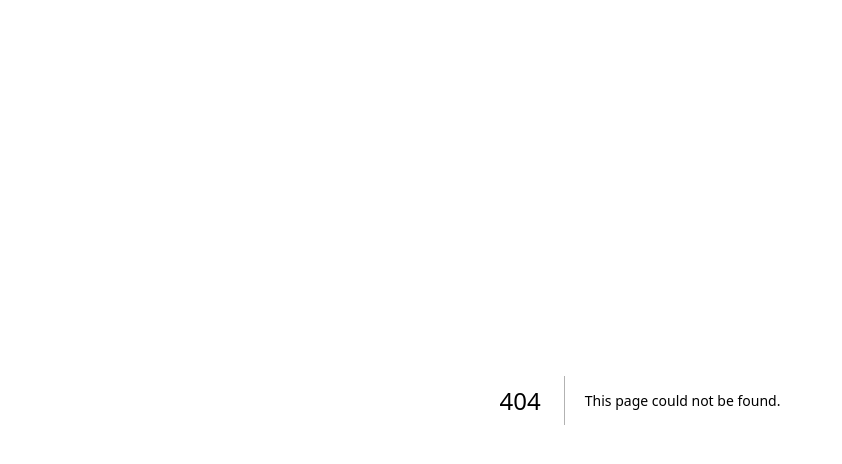
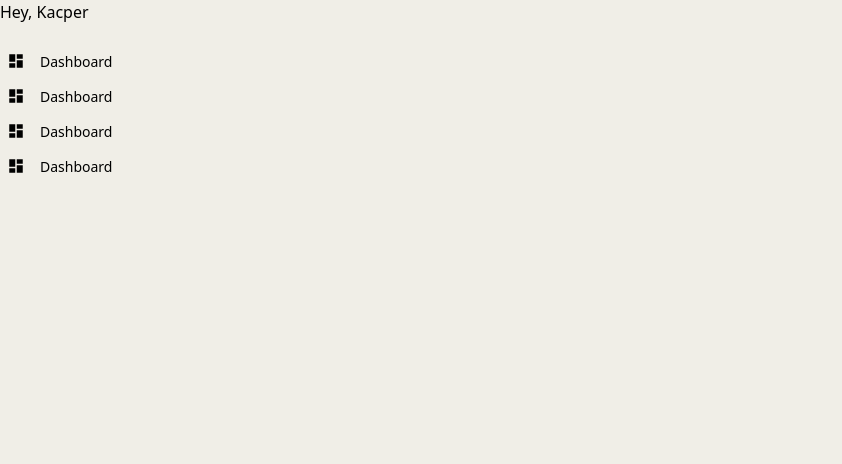
Before and after one commit to KacpersDev/ocr-ai-frontend, a Next.js app: page /dashboard in a window 1280 px wide. Before the commit this address had no page. Shown: the top 464 px of the page, without its empty margins (0-842 px from the left). Built offline with nearby package versions, Linux system fonts and the light colour scheme.

Commit message:
Dashboard, DashboardSidebar, DashboardSidebarButton component

```diff
--- /dev/null
+++ b/app/component/dashboard/DashboardSidebar.tsx
@@ -0,0 +1,19 @@
+import DashboardSidebarButton from "./DashboardSidebarButton";
+
+import { MdDashboard } from "react-icons/md";
+
+const DashboardSidebar = () => {
+    return (
+        <div className="w-[250px] h-screen">
+            <p>Hey, Kacper</p>
+            <div className="mt-[20px]">
+                <DashboardSidebarButton icon={MdDashboard} name="Dashboard" className=""/>
+                <DashboardSidebarButton icon={MdDashboard} name="Dashboard" className=""/>
+                <DashboardSidebarButton icon={MdDashboard} name="Dashboard" className=""/>
+                <DashboardSidebarButton icon={MdDashboard} name="Dashboard" className=""/>
+            </div>
+        </div>
+    )
+}
+
+export default DashboardSidebar;
--- /dev/null
+++ b/app/component/dashboard/DashboardSidebarButton.tsx
@@ -0,0 +1,22 @@
+import { FC } from "react";
+import { IconType } from "react-icons"
+
+interface SidebarButton {
+    name: string;
+    className: string;
+    icon: IconType;
+}
+
+const DashboardSidebarButton: FC<SidebarButton> = (props) => {
+
+    const {name, className, icon: Icon} = props;
+
+    return (
+        <div className="flex text-[14px] h-[35px] p-[7px] space-x-[15px] hover:cursor-pointer hover:bg-dashboard_sidebar_hover">
+            <Icon size={18} className="mt-[1px]"/>
+            <button className={"hover:cursor-pointer" + className}>{name}</button>
+        </div>
+    )
+}
+
+export default DashboardSidebarButton;
--- /dev/null
+++ b/app/dashboard/page.tsx
@@ -0,0 +1,9 @@
+import DashboardSidebar from "../component/dashboard/DashboardSidebar"
+
+export default function Home() {
+    return (
+        <div>
+            <DashboardSidebar/>
+        </div>
+    )
+}
--- a/app/globals.css
+++ b/app/globals.css
@@ -6,3 +6,7 @@ body, html {
   background-color: #f0eee7;
   overflow-x: hidden;
 }
+
+@theme {
+  --color-dashboard_sidebar_hover: #D8D6CF
+}
--- a/package.json
+++ b/package.json
@@ -11,7 +11,8 @@
   "dependencies": {
     "next": "16.2.9",
     "react": "19.2.4",
-    "react-dom": "19.2.4"
+    "react-dom": "19.2.4",
+    "react-icons": "^5.6.0"
   },
   "devDependencies": {
     "@tailwindcss/postcss": "^4",
```
Also changed, not shown: 1 other file (tests, documents, lock files or other folders).
